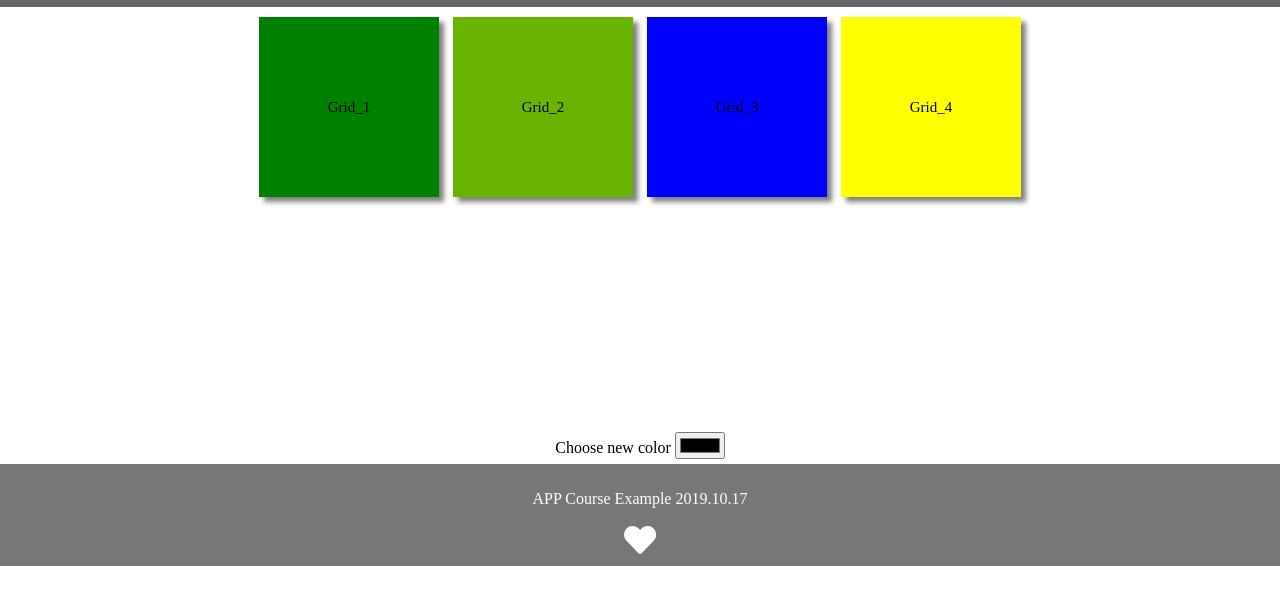
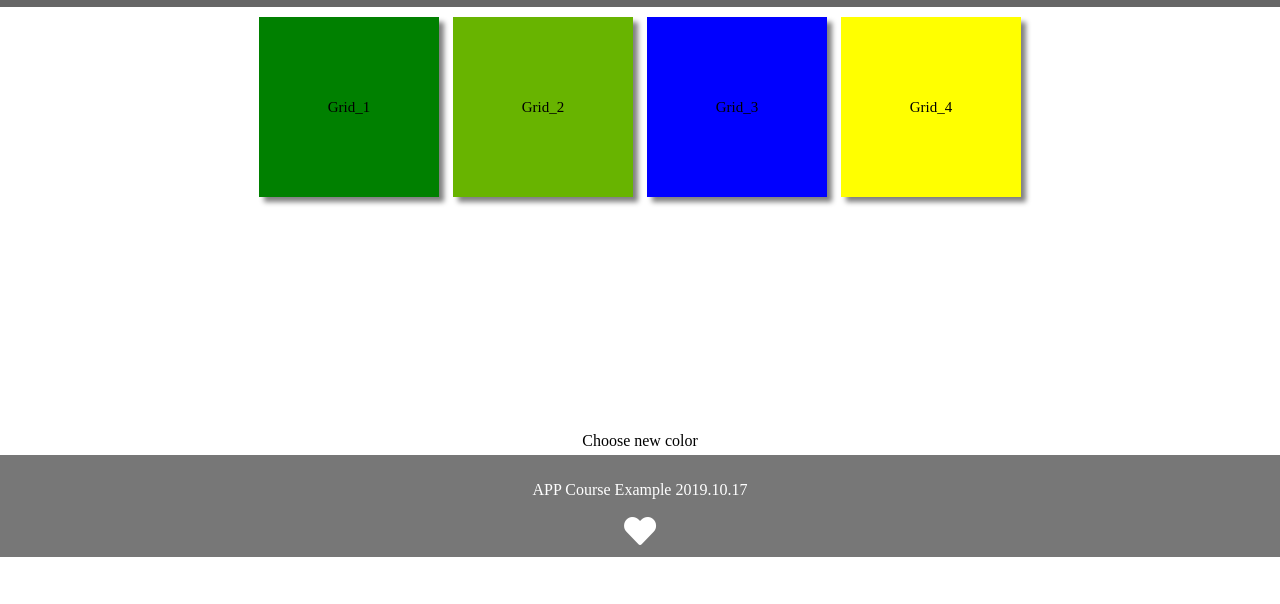
Before and after one commit to cotton1121/app, a plain HTML site: page index.html in a window 1280 px wide. Shown: the part 92-696 px from the top of the page. Drawn offline with Linux system fonts and the light colour scheme.

Commit message:
20191024
5

```diff
--- a/index.html
+++ b/index.html
@@ -27,7 +27,6 @@
 		<div class="grid grid4">Grid_4</div>
 	</div>
 	<label>Choose new color</label>
-	<input type="color" id="myColor" onchange="getColor();"/>
 
 </section>
 
```
